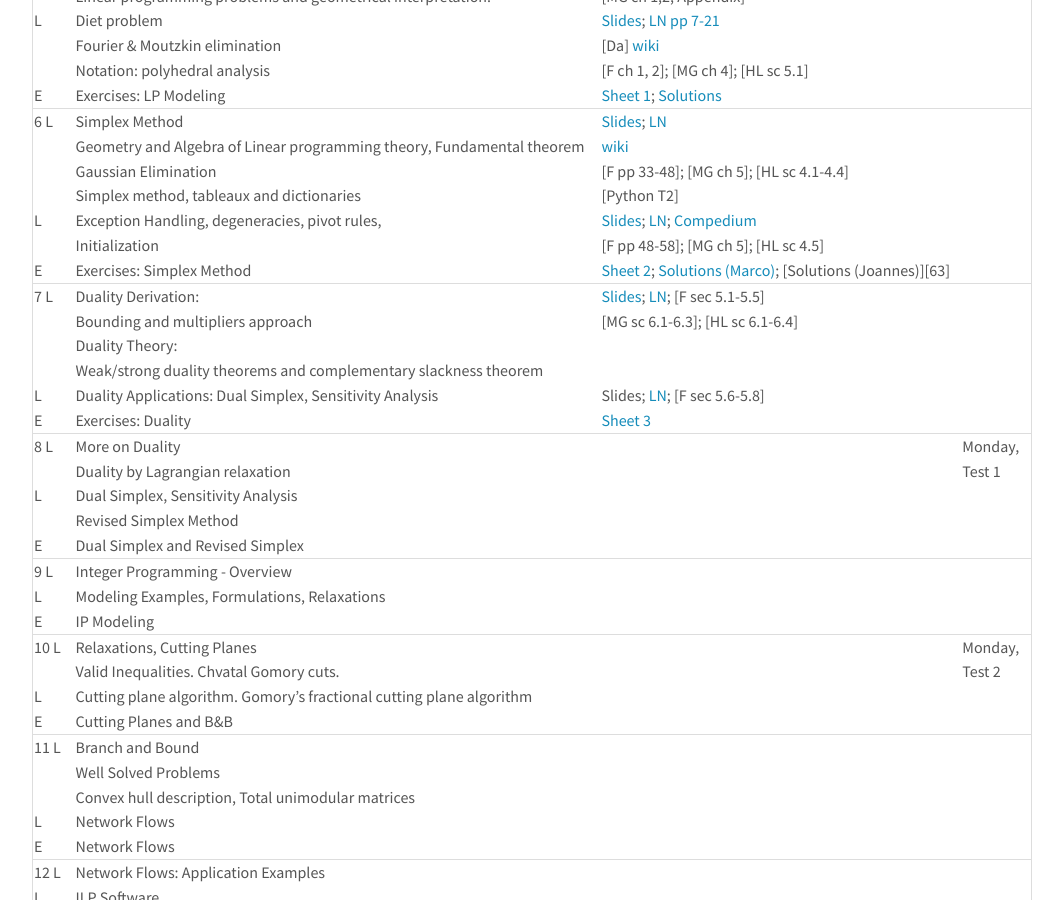
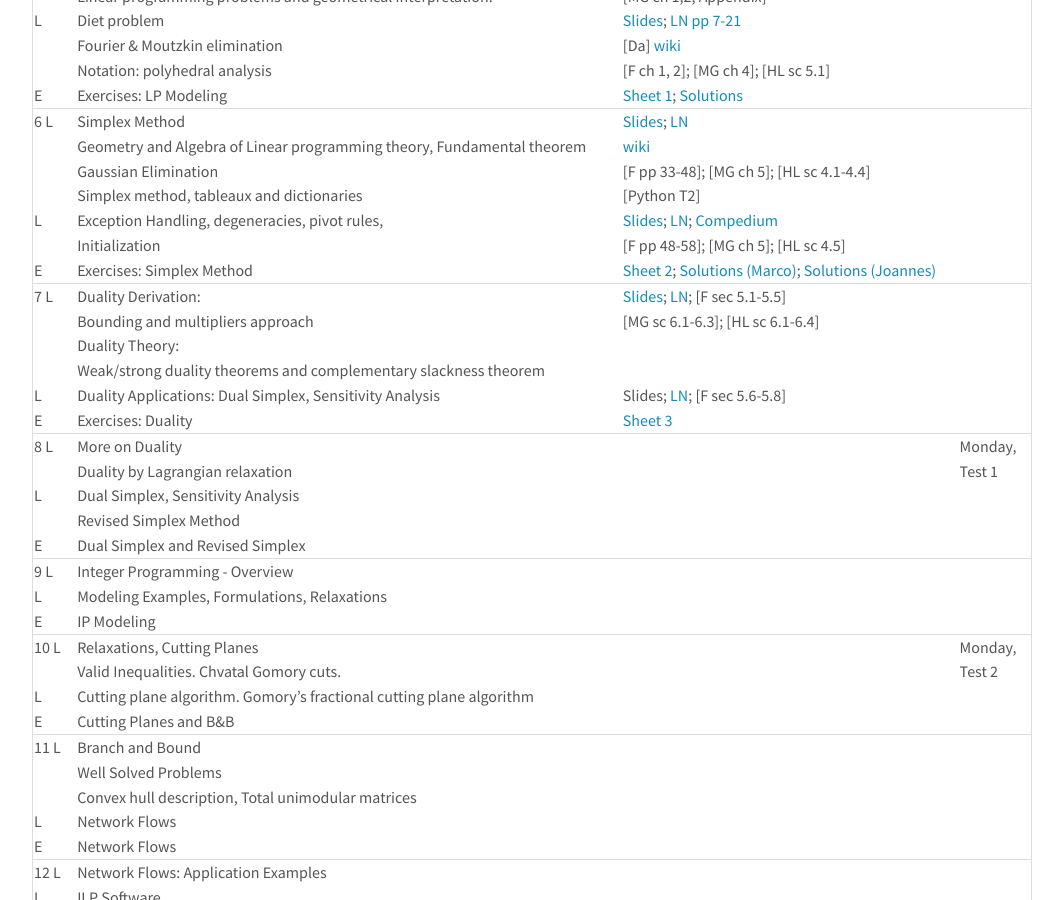
Before and after one commit to DM871/dm871_old_github_io, a Jekyll site: the page built from index.md, in a window 1280 px wide and 900 px high, scrolled down 729 px. Shown: the whole window, without its empty margins (108-1171 px from the left). Built offline with Jekyll 4.4.1, drawn with Linux system fonts in a browser that asks for light colours; nearby versions of some CDN libraries; comment, search, counter and statistics services are not loaded; some of the changed lines change nothing that is shown.

```diff
--- a/index.md
+++ b/index.md
@@ -53,62 +53,62 @@
 
 #### Week 5
 
-| Week        | Topics                                                                 | Resources                                                                      | Activities |
-|-------------+------------------------------------------------------------------------+--------------------------------------------------------------------------------+------------|
-| E           | Exercises: Linear Algebra Review                                       | [Sheet 0][50]; [Solutions][60]                                                 |            |
-|-------------+------------------------------------------------------------------------+--------------------------------------------------------------------------------+------------|
-| 5 L         | Course Organization                                                    | [Slides][1]; [LN pp 1-7][21]                                                   |            |
-|             | Introductory elements: Linear Programming, Notation                    |                                                                                |            |
-|             | Resource allocation in factory planning.                               | [HL ch 1,2,3]                                                                  |            |
-|             | Linear programming problems and geometrical interpretation.            | [MG ch 1,2, Appendix]                                                          |            |
-| L           | Diet problem                                                           | [Slides][2]; [LN pp 7-21][22]                                                  |            |
-|             | Fourier & Moutzkin elimination                                         | [Da] [wiki](http://en.wikipedia.org/wiki/Fourier%E2%80%93Motzkin_elimination)  |            |
-|             | Notation: polyhedral analysis                                          | [F ch 1, 2]; [MG ch 4]; [HL sc 5.1]                                            |            |
-| E           | Exercises: LP Modeling                                                 | [Sheet 1][51]; [Solutions][61]                                                 |            |
-|-------------+------------------------------------------------------------------------+--------------------------------------------------------------------------------+------------|
-| 6        L  | Simplex Method                                                         | [Slides][3]; [LN][23]                                                          |            |
-|             | Geometry and Algebra of Linear programming theory, Fundamental theorem | [wiki](http://en.wikipedia.org/wiki/Fundamental_theorem_of_linear_programming) |            |
-|             | Gaussian Elimination                                                   | [F pp 33-48]; [MG ch 5]; [HL sc 4.1-4.4]                                       |            |
-|             | Simplex method, tableaux and dictionaries                              | [Python T2]                                                                    |            |
-| L           | Exception Handling, degeneracies, pivot rules,                         | [Slides][4]; [LN][24]; [Compedium][522]                                        |            |
-|             | Initialization                                                         | [F pp 48-58]; [MG ch 5]; [HL sc 4.5]                                           |            |
-| E           | Exercises: Simplex Method                                              | [Sheet 2][52]; [Solutions (Marco)][62]; [Solutions (Joannes)][63]                                 |            |
-|-------------+------------------------------------------------------------------------+--------------------------------------------------------------------------------+------------|
-| 7    L      | Duality Derivation:                                                    | [Slides][5]; [LN][25]; [F sec 5.1-5.5]                                         |            |
-|             | Bounding and multipliers approach                                      | [MG sc 6.1-6.3]; [HL sc 6.1-6.4]                                               |            |
-|             | Duality Theory:                                                        |                                                                                |            |
-|             | Weak/strong duality theorems and complementary slackness theorem       |                                                                                |            |
-| L           | Duality Applications: Dual Simplex, Sensitivity Analysis               | Slides; [LN][25]; [F sec 5.6-5.8]                                              |            |
-| E           | Exercises: Duality                                                     | [Sheet 3][53]                                                                  |            |
-|-------------+------------------------------------------------------------------------+--------------------------------------------------------------------------------+------------|
-| 8      L    | More on Duality                                                        |                                                                                | Monday,    |
-|             | Duality by Lagrangian relaxation                                       |                                                                                | Test 1     |
-| L           | Dual Simplex, Sensitivity Analysis                                     |                                                                                |            |
-|             | Revised Simplex Method                                                 |                                                                                |            |
-| E           | Dual Simplex and Revised Simplex                                       |                                                                                |            |
-|-------------+------------------------------------------------------------------------+--------------------------------------------------------------------------------+------------|
-| 9        L  | Integer Programming - Overview                                         |                                                                                |            |
-| L           | Modeling Examples, Formulations, Relaxations                           |                                                                                |            |
-| E           | IP Modeling                                                            |                                                                                |            |
-|-------------+------------------------------------------------------------------------+--------------------------------------------------------------------------------+------------|
-| 10        L | Relaxations, Cutting Planes                                            |                                                                                | Monday,    |
-|             | Valid Inequalities. Chvatal Gomory cuts.                               |                                                                                | Test 2     |
-| L           | Cutting plane algorithm. Gomory's fractional cutting plane algorithm   |                                                                                |            |
-| E           | Cutting Planes and B&B                                                 |                                                                                |            |
-|-------------+------------------------------------------------------------------------+--------------------------------------------------------------------------------+------------|
-| 11        L | Branch and Bound                                                       |                                                                                |            |
-|             | Well Solved Problems                                                   |                                                                                |            |
-|             | Convex hull description, Total unimodular matrices                     |                                                                                |            |
-| L           | Network Flows                                                          |                                                                                |            |
-| E           | Network Flows                                                          |                                                                                |            |
-|-------------+------------------------------------------------------------------------+--------------------------------------------------------------------------------+------------|
-| 12        L | Network Flows: Application Examples                                    |                                                                                |            |
-| L           | ILP Software                                                           |                                                                                |            |
-| E           |                                                                        |                                                                                |            |
-|-------------+------------------------------------------------------------------------+--------------------------------------------------------------------------------+------------|
-| 13          |                                                                        |                                                                                | Monday,    |
-|             |                                                                        |                                                                                | Test 3     |
-|-------------+------------------------------------------------------------------------+--------------------------------------------------------------------------------+------------|
+| Week        | Topics                                                                 | Resources                                                                                                                                           | Activities |
+|-------------+------------------------------------------------------------------------+-----------------------------------------------------------------------------------------------------------------------------------------------------+------------|
+| E           | Exercises: Linear Algebra Review                                       | [Sheet 0][50]; [Solutions][60]                                                                                                                      |            |
+|-------------+------------------------------------------------------------------------+-----------------------------------------------------------------------------------------------------------------------------------------------------+------------|
+| 5 L         | Course Organization                                                    | [Slides][1]; [LN pp 1-7][21]                                                                                                                        |            |
+|             | Introductory elements: Linear Programming, Notation                    |                                                                                                                                                     |            |
+|             | Resource allocation in factory planning.                               | [HL ch 1,2,3]                                                                                                                                       |            |
+|             | Linear programming problems and geometrical interpretation.            | [MG ch 1,2, Appendix]                                                                                                                               |            |
+| L           | Diet problem                                                           | [Slides][2]; [LN pp 7-21][22]                                                                                                                       |            |
+|             | Fourier & Moutzkin elimination                                         | [Da] [wiki](http://en.wikipedia.org/wiki/Fourier%E2%80%93Motzkin_elimination)                                                                       |            |
+|             | Notation: polyhedral analysis                                          | [F ch 1, 2]; [MG ch 4]; [HL sc 5.1]                                                                                                                 |            |
+| E           | Exercises: LP Modeling                                                 | [Sheet 1][51]; [Solutions][61]                                                                                                                      |            |
+|-------------+------------------------------------------------------------------------+-----------------------------------------------------------------------------------------------------------------------------------------------------+------------|
+| 6        L  | Simplex Method                                                         | [Slides][3]; [LN][23]                                                                                                                               |            |
+|             | Geometry and Algebra of Linear programming theory, Fundamental theorem | [wiki](http://en.wikipedia.org/wiki/Fundamental_theorem_of_linear_programming)                                                                      |            |
+|             | Gaussian Elimination                                                   | [F pp 33-48]; [MG ch 5]; [HL sc 4.1-4.4]                                                                                                            |            |
+|             | Simplex method, tableaux and dictionaries                              | [Python T2]                                                                                                                                         |            |
+| L           | Exception Handling, degeneracies, pivot rules,                         | [Slides][4]; [LN][24]; [Compedium][522]                                                                                                             |            |
+|             | Initialization                                                         | [F pp 48-58]; [MG ch 5]; [HL sc 4.5]                                                                                                                |            |
+| E           | Exercises: Simplex Method                                              | [Sheet 2][52]; [Solutions (Marco)][62]; [Solutions (Joannes)](https://github.com/DM871/dm871.github.io/blob/main/notebooks/sheet2.ipynb)            |            |
+|-------------+------------------------------------------------------------------------+-----------------------------------------------------------------------------------------------------------------------------------------------------+------------|
+| 7    L      | Duality Derivation:                                                    | [Slides][5]; [LN][25]; [F sec 5.1-5.5]                                                                                                              |            |
+|             | Bounding and multipliers approach                                      | [MG sc 6.1-6.3]; [HL sc 6.1-6.4]                                                                                                                    |            |
+|             | Duality Theory:                                                        |                                                                                                                                                     |            |
+|             | Weak/strong duality theorems and complementary slackness theorem       |                                                                                                                                                     |            |
+| L           | Duality Applications: Dual Simplex, Sensitivity Analysis               | Slides; [LN][25]; [F sec 5.6-5.8]                                                                                                                   |            |
+| E           | Exercises: Duality                                                     | [Sheet 3][53]                                                                                                                                       |            |
+|-------------+------------------------------------------------------------------------+-----------------------------------------------------------------------------------------------------------------------------------------------------+------------|
+| 8      L    | More on Duality                                                        |                                                                                                                                                     | Monday,    |
+|             | Duality by Lagrangian relaxation                                       |                                                                                                                                                     | Test 1     |
+| L           | Dual Simplex, Sensitivity Analysis                                     |                                                                                                                                                     |            |
+|             | Revised Simplex Method                                                 |                                                                                                                                                     |            |
+| E           | Dual Simplex and Revised Simplex                                       |                                                                                                                                                     |            |
+|-------------+------------------------------------------------------------------------+-----------------------------------------------------------------------------------------------------------------------------------------------------+------------|
+| 9        L  | Integer Programming - Overview                                         |                                                                                                                                                     |            |
+| L           | Modeling Examples, Formulations, Relaxations                           |                                                                                                                                                     |            |
+| E           | IP Modeling                                                            |                                                                                                                                                     |            |
+|-------------+------------------------------------------------------------------------+-----------------------------------------------------------------------------------------------------------------------------------------------------+------------|
+| 10        L | Relaxations, Cutting Planes                                            |                                                                                                                                                     | Monday,    |
+|             | Valid Inequalities. Chvatal Gomory cuts.                               |                                                                                                                                                     | Test 2     |
+| L           | Cutting plane algorithm. Gomory's fractional cutting plane algorithm   |                                                                                                                                                     |            |
+| E           | Cutting Planes and B&B                                                 |                                                                                                                                                     |            |
+|-------------+------------------------------------------------------------------------+-----------------------------------------------------------------------------------------------------------------------------------------------------+------------|
+| 11        L | Branch and Bound                                                       |                                                                                                                                                     |            |
+|             | Well Solved Problems                                                   |                                                                                                                                                     |            |
+|             | Convex hull description, Total unimodular matrices                     |                                                                                                                                                     |            |
+| L           | Network Flows                                                          |                                                                                                                                                     |            |
+| E           | Network Flows                                                          |                                                                                                                                                     |            |
+|-------------+------------------------------------------------------------------------+-----------------------------------------------------------------------------------------------------------------------------------------------------+------------|
+| 12        L | Network Flows: Application Examples                                    |                                                                                                                                                     |            |
+| L           | ILP Software                                                           |                                                                                                                                                     |            |
+| E           |                                                                        |                                                                                                                                                     |            |
+|-------------+------------------------------------------------------------------------+-----------------------------------------------------------------------------------------------------------------------------------------------------+------------|
+| 13          |                                                                        |                                                                                                                                                     | Monday,    |
+|             |                                                                        |                                                                                                                                                     | Test 3     |
+|-------------+------------------------------------------------------------------------+-----------------------------------------------------------------------------------------------------------------------------------------------------+------------|
 
 
 
@@ -246,7 +246,7 @@
 [60]: {{ "/assets/Solutions/dm545_sheet0.pdf" | absolute_url }}
 [61]: {{ "/assets/Solutions/dm545_sheet1.pdf" | absolute_url }}
 [62]: {{ "/assets/Solutions/dm545_sheet2.pdf" | absolute_url }}
-[622]: {{ "https://github.com/DM871/dm871.github.io/blob/main/notebooks/sheet2.ipynb" }}
+
 
 
 
```
